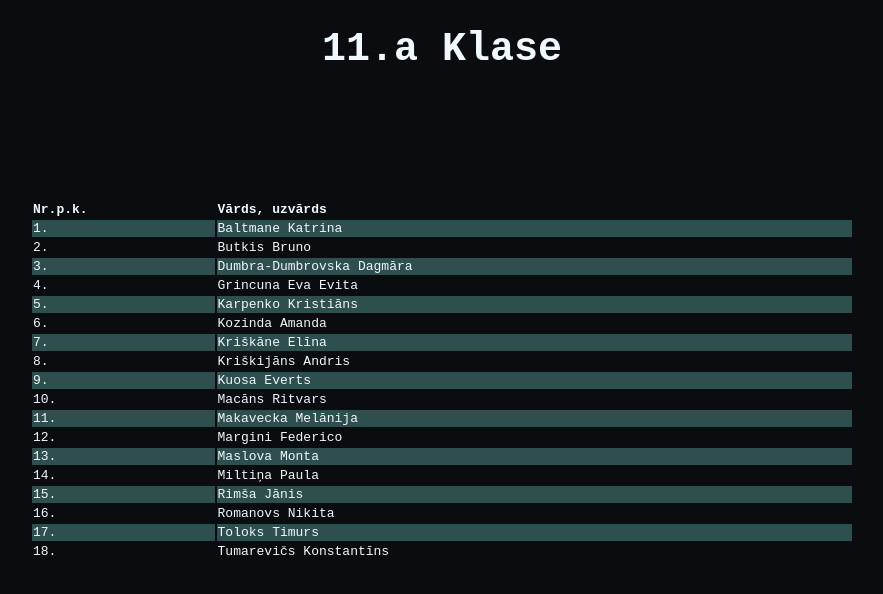
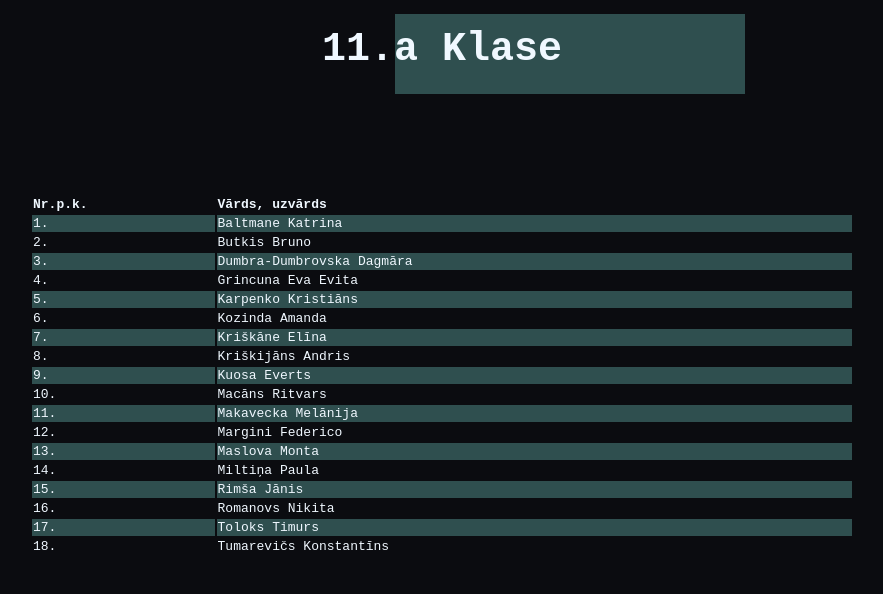
Before and after one commit to Dumbradd/Nodarbiba1, a plain HTML site: page 11klase.html in a window 1280 px wide. Shown: the whole page, without its empty margins (198-1081 px from the left). Drawn offline with Linux system fonts and the light colour scheme.

Commit message:
ievietoju taisnsturi

```diff
--- a/11klase.html
+++ b/11klase.html
@@ -8,6 +8,7 @@
 </head>
 <body>
     <h1 class="virsraksts">11.a Klase</h1>
+    <div class="rectangle"></div>
     <body style="background-color:rgba(11,12,16,255);"></body>
 
     <table>
--- a/css/formatesana.css
+++ b/css/formatesana.css
@@ -4,9 +4,13 @@
     font-family: monospace;
     font-size: 40px;
 }
-body {
-    background-image: url("gramata.jpg");
-  }
+.rectangle {
+    height: 80px;
+    width: 350px;
+    background-color: darkslategrey;
+    margin-left: 585px;
+    margin-top: -85px;
+}
 table {
     position: absolute;
     color:aliceblue;
```
